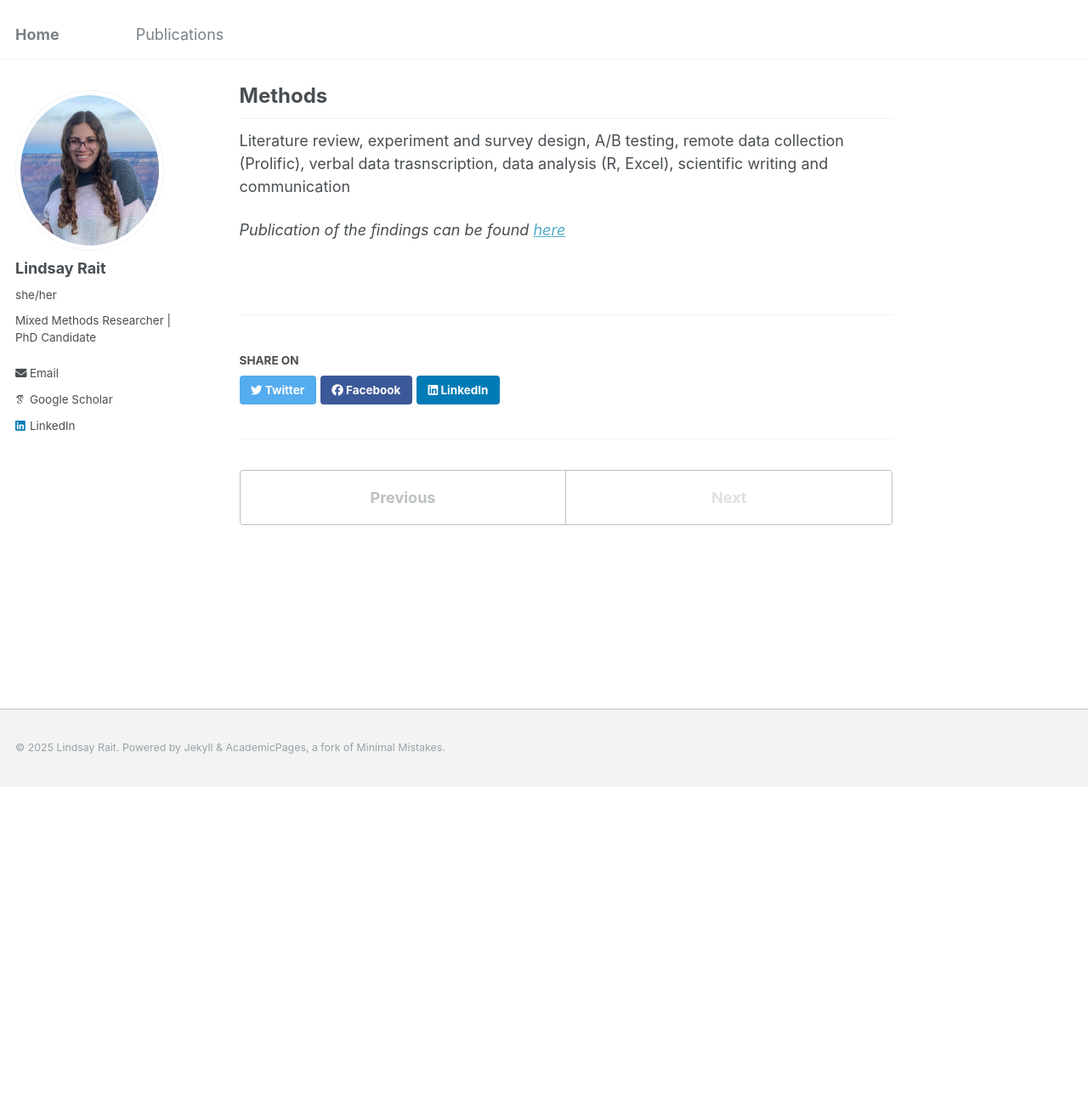
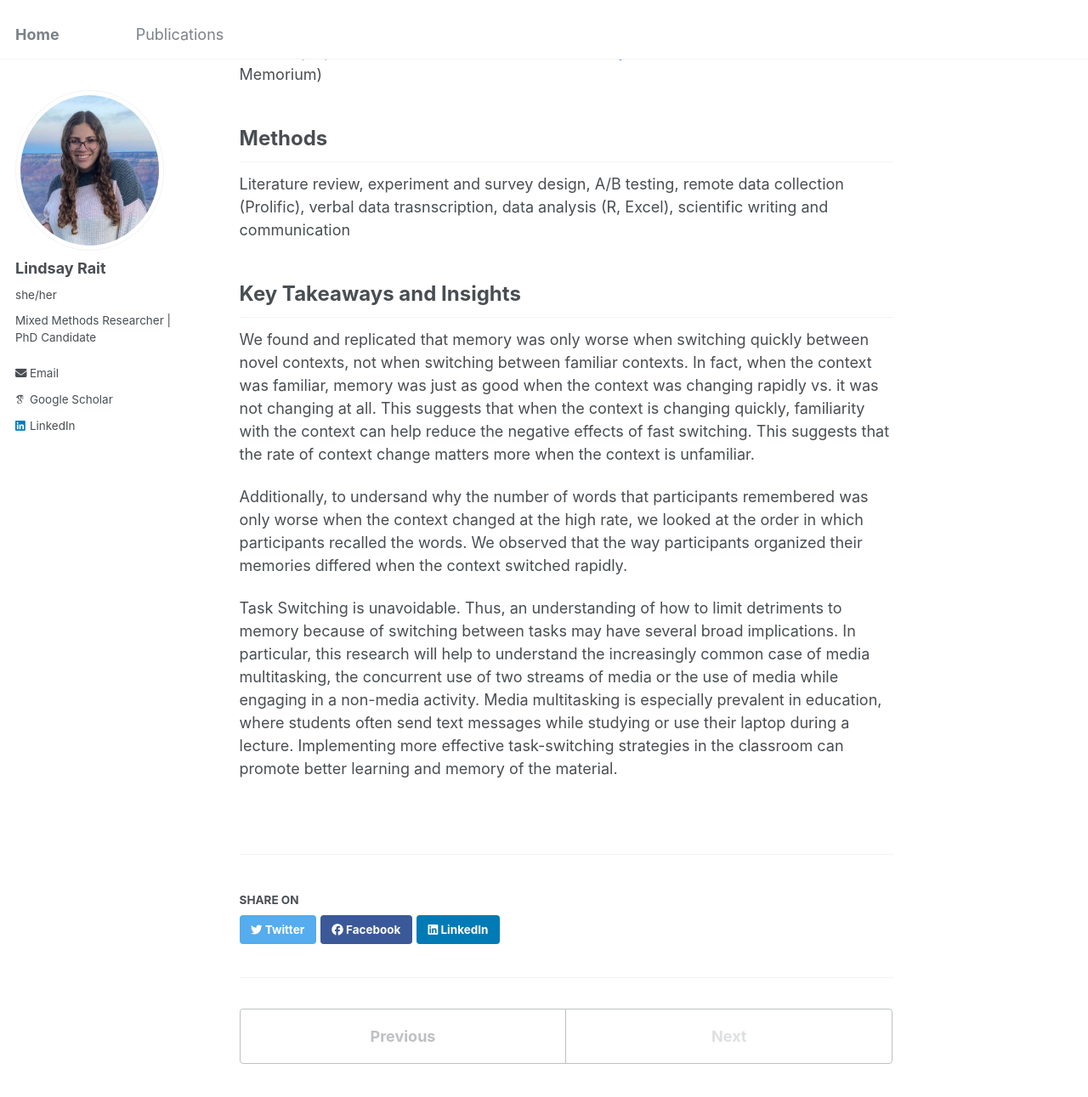
Before and after one commit to lindsay-rait/lindsay-rait.github.io, a Jekyll site: the page built from _portfolio/portfolio-3.md, in a window 1280 px wide and 1400 px high, scrolled down 1061 px. Shown: the top 1291 px of the window at 85% size. Built offline with Jekyll 4.4.1, drawn with Linux system fonts in a browser that asks for light colours; some web fonts are replaced; before the commit the page ends 1986 px from its top, so only the background shows below that; some of the changed text lies outside the part shown.

Commit message:
Update portfolio-3.md

```diff
--- a/_portfolio/portfolio-3.md
+++ b/_portfolio/portfolio-3.md
@@ -8,6 +8,7 @@ collection: portfolio
 <h1 style="font-size:32px;">CONTEXTUAL FAMILIARITY RESCUES THE COST OF SWITCHING</h1>
 
 
+_Publication of the findings can be found [here](http://lindsay-rait.github.io/files/pbr_2023.pdf)_
 
 Our environment is constantly changing, filled with switches in context (where/when something occurs) varying in how often switches occur as well as prior exposure to the contexts (i.e., relative novelty).  These types of changes profoundly infuence how much we remember. For instance, imagine a typical Sunday afternoon. You could spend the day watching a movie in the living room while preparing lunch in the kitchen.
 If asked to recall what happened in the movie, your later memory of a specifc scene may become linked with memories of preparing lunch, helping you remember both events. Instead, you could run errands in a new shopping mall. You may have difficulty recalling all the items purchased since you were rapidly switching between each new store.
@@ -30,4 +31,10 @@ I led the project in collaboration with [Dr. Vishnu Murty](https://www.adaptivem
 
 Literature review, experiment and survey design, A/B testing, remote data collection (Prolific), verbal data trasnscription, data analysis (R, Excel), scientific writing and communication
 
-_Publication of the findings can be found [here](http://lindsay-rait.github.io/files/pbr_2023.pdf)_
+<h2 style="font-size:24px;">Key Takeaways and Insights</h2>
+
+We found and replicated that memory was only worse when switching quickly between novel contexts, not when switching between familiar contexts. In fact, when the context was familiar, memory was just as good when the context was changing rapidly vs. it was not changing at all. This suggests that when the context is changing quickly, familiarity with the context can help reduce the negative effects of fast switching. This suggests that the rate of context change matters more when the context is unfamiliar.
+
+Additionally, to undersand why the number of words that participants remembered was only worse when the context changed at the high rate, we looked at the order in which participants recalled the words. We observed that the way participants organized their memories differed when the context switched rapidly.
+
+Task Switching is unavoidable. Thus, an understanding of how to limit detriments to memory because of switching between tasks may have several broad implications. In particular, this research will help to understand the increasingly common case of media multitasking, the concurrent use of two streams of media or the use of media while engaging in a non-media activity. Media multitasking is especially prevalent in education, where students often send text messages while studying or use their laptop during a lecture. Implementing more effective task-switching strategies in the classroom can promote better learning and memory of the material.
```
